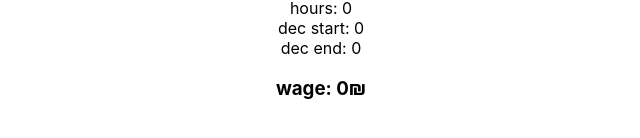
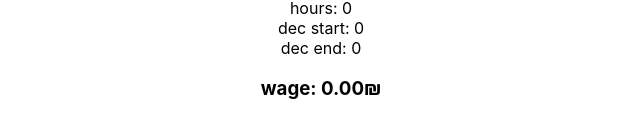
Before and after one commit to barel31/tenbis-calculator, a React (Create React App) app: page / in a window 1280 px wide. Shown: the part 336-474 px from the top of the page, without its empty margins (319-959 px from the left). Built offline with nearby package versions, Linux system fonts and the light colour scheme.

Commit message:
wage toFixed

```diff
--- a/src/App.jsx
+++ b/src/App.jsx
@@ -43,7 +43,7 @@ function App() {
                 <p>hours: {hours}</p>
                 <p>dec start: {timeStartDec}</p>
                 <p>dec end: {timeEndDec}</p>
-                <h3>wage: {wage}₪</h3>
+                <h3>wage: {wage.toFixed(2)}₪</h3>
             </>
         );
     };
```
